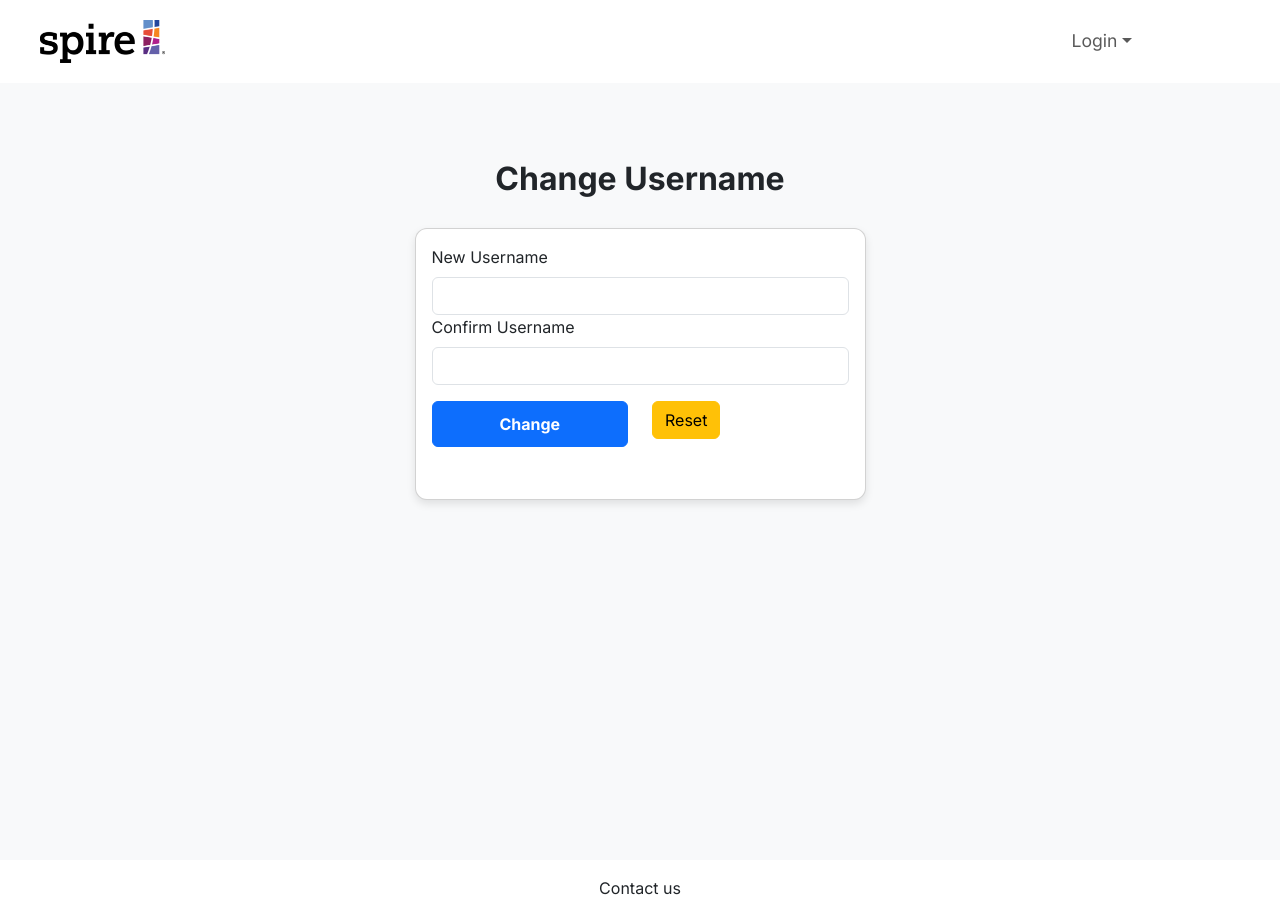
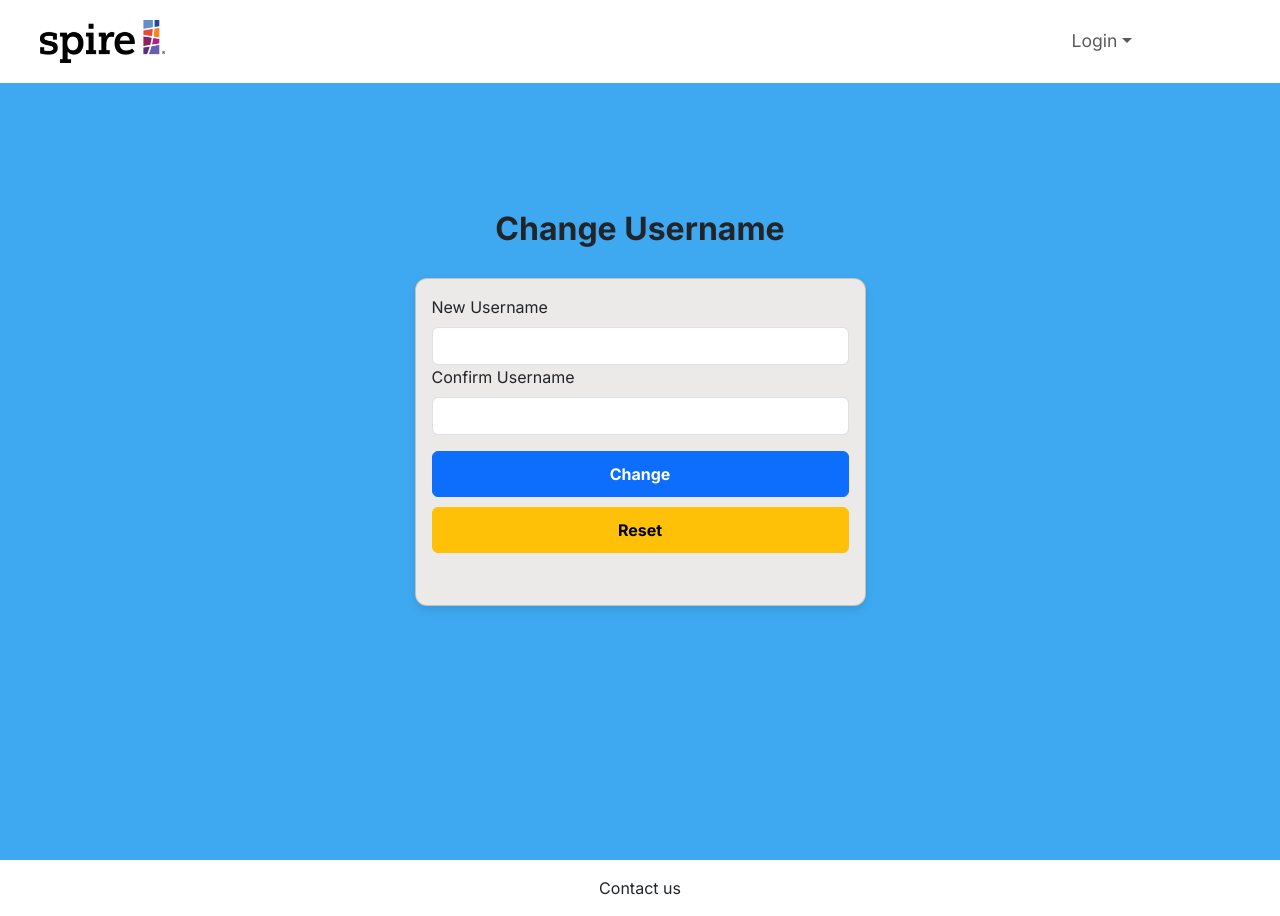
Before and after one commit to team-tres/team-tres-app, a Next.js app: page /auth/change-username in a window 1280 px wide. Built offline with nearby package versions, Linux system fonts and the light colour scheme; no server answers.

Commit message:
Added nicer design to change-password and change-username
Changed the color way to both pages as it was bland prior.

```diff
--- a/src/app/auth/change-password/page.css
+++ b/src/app/auth/change-password/page.css
@@ -1,16 +1,19 @@
 /* page.css - styles for change-password page */
 
 main {
-    padding-top: 100px;
+    padding-top: 150px;
     padding-bottom: 40px;
-    background-color: #f8f9fa;
+    background-color: #3ea9f0;
     min-height: 100vh;
   }
 
+
   .card {
+    background-color: rgb(236, 233, 233); /* 👈 Add this line */
     box-shadow: 0 4px 8px rgba(0, 0, 0, 0.1);
     border-radius: 12px;
   }
+
 
   h1.text-center {
     margin-bottom: 30px;
@@ -28,7 +31,7 @@ main {
 
   button[type="submit"] {
     width: 100%;
-    padding: 10px;
+    padding: 15px;
     font-weight: bold;
   }
 
--- a/src/app/auth/change-username/page.css
+++ b/src/app/auth/change-username/page.css
@@ -2,13 +2,14 @@
 
 
 main {
-    padding-top: 100px;
+    padding-top: 150px;
     padding-bottom: 40px;
-    background-color: #f8f9fa;
+    background-color:  #3ea9f0;
     min-height: 100vh;
   }
 
   .card {
+    background-color: rgb(236, 233, 233);
     box-shadow: 0 4px 8px rgba(0, 0, 0, 0.1);
     border-radius: 12px;
   }
@@ -33,6 +34,19 @@ main {
     font-weight: bold;
   }
 
+  .form-buttons {
+    display: flex;
+    flex-direction: column;
+    gap: 10px;
+  }
+
+  .form-buttons button {
+    width: 100%;
+    padding: 10px;
+    font-weight: bold;
+  }
+
+
   @media (max-width: 768px) {
     .col-xs-5 {
       width: 100% !important;
--- a/src/app/auth/change-username/page.tsx
+++ b/src/app/auth/change-username/page.tsx
@@ -34,7 +34,7 @@ const ChangeUsername = () => {
     resolver: yupResolver(validationSchema),
   });
 
-  const onSubmit = async (data) => {
+  const onSubmit = async (data: any) => {
     const response = await fetch('/api/change-username', {
       method: 'POST',
       headers: {
@@ -91,20 +91,16 @@ const ChangeUsername = () => {
                   </Form.Group>
 
                   <Form.Group className="form-group py-3">
-                    <Row>
-                      <Col>
+                    <div className="form-buttons">
                       <Button type="submit" className="btn btn-primary">Change</Button>
-                      </Col>
-                      <Col>
                       <Button
                         type="button"
                         onClick={() => reset()}
-                          className="btn btn-warning float-right"
+                        className="btn btn-warning"
                       >
                         Reset
                       </Button>
-                      </Col>
-                    </Row>
+                    </div>
                   </Form.Group>
                 </Form>
               </Card.Body>
```
Lines whose indentation alone changed are shown as unchanged.
